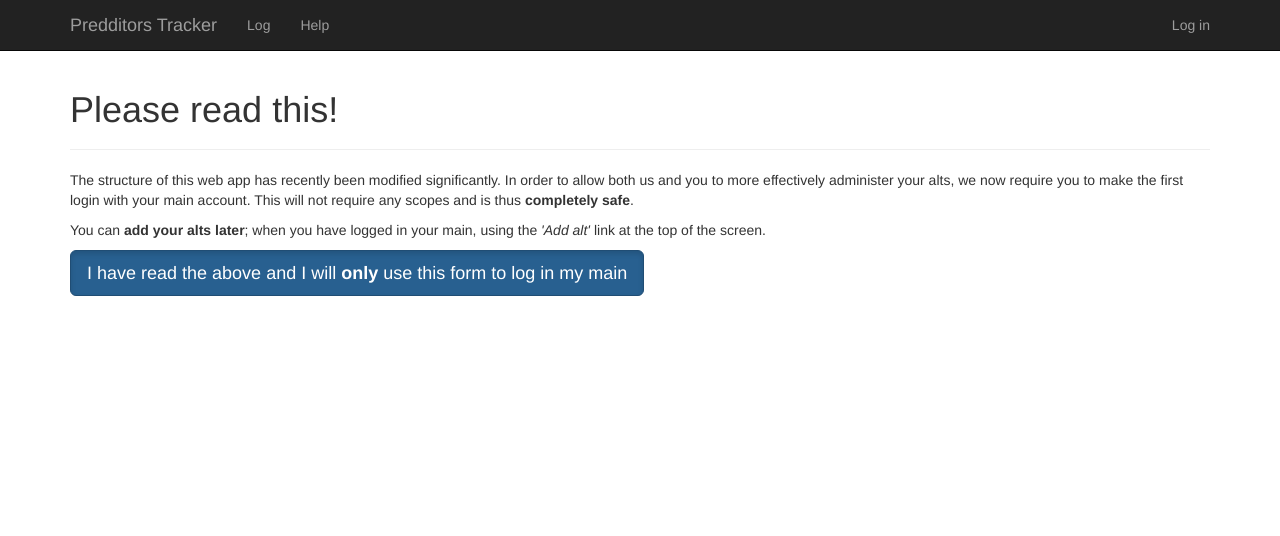
After one commit to stephenswat/predditors-tracker, a Django app: page /login/warning/ in a window 1280 px wide. The commit adds this page. Shown: the top 536 px of the page. Run offline with Django 3.2, Linux system fonts and the light colour scheme; some libraries are stand-ins or nearby versions.

Commit message:
Add a warning on first login.

```diff
--- a/predds_tracker/templates/predds_tracker/base.html
+++ b/predds_tracker/templates/predds_tracker/base.html
@@ -73,7 +73,7 @@
             <li><a href="{% url 'social:begin' backend='eveonline' %}?alt">Add alt</a></li>
             <li><a href="{% url 'logout' %}">Log out&nbsp;&nbsp;<i class="fa fa-sign-out" aria-hidden="true"></i></a></li>
             {% else %}
-            <li><a href="{% url 'social:begin' backend='eveonline' %}">Log in</a></li>
+            <li><a href="{% url 'login_warning' %}">Log in</a></li>
             {% endif %}
           </ul>
         </div>
--- /dev/null
+++ b/predds_tracker/templates/predds_tracker/login_warning.html
@@ -0,0 +1,21 @@
+{% extends "predds_tracker/base.html" %}
+{% block title %}Warning{% endblock %}
+{% block content %}
+
+<div class="page-header">
+<h1>Please read this!</h1>
+</div>
+
+<p>The structure of this web app has recently been modified significantly. In
+order to allow both us and you to more effectively administer your alts, we now
+require you to make the first login with your main account. This will not
+require any scopes and is thus <strong>completely safe</strong>.</p>
+
+<p>You can <strong>add your alts later</strong>; when you have logged in your
+main, using the <em>'Add alt'</em> link at the top of the screen.</p>
+
+<a href="{% url 'social:begin' backend='eveonline' %}" class="btn btn-primary
+btn-lg active" role="button" aria-pressed="true">I have read the above and I
+will <strong>only</strong> use this form to log in my main</a>
+
+{% endblock %}
--- a/predds_tracker/urls.py
+++ b/predds_tracker/urls.py
@@ -15,6 +15,7 @@ urlpatterns = [
     url(r'^region/(?P<region>[0-9]+)/', include(regionpatterns)),
     url(r'^help/', views.help, name='help'),
     url(r'^logout/', auth_views.logout, {'next_page': '/'}, name='logout'),
+    url(r'^login/warning/', views.login_warning, name='login_warning'),
     url(r'^', include('social.apps.django_app.urls', namespace='social')),
     url(r'^$', views.home),
 ]
--- a/predds_tracker/views.py
+++ b/predds_tracker/views.py
@@ -75,3 +75,7 @@ def map(request, region):
 
 def help(request):
     return render(request, 'predds_tracker/help.html')
+
+
+def login_warning(request):
+    return render(request, 'predds_tracker/login_warning.html')
```
